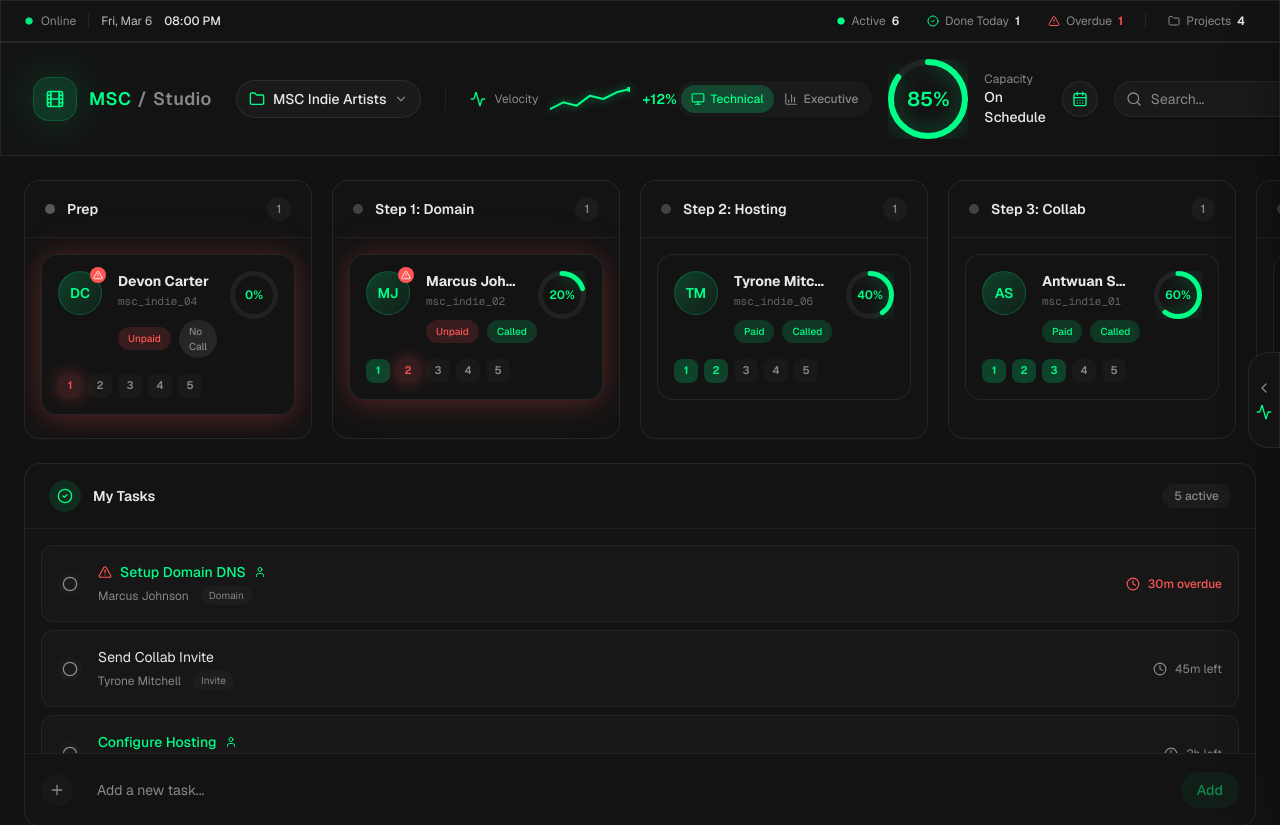
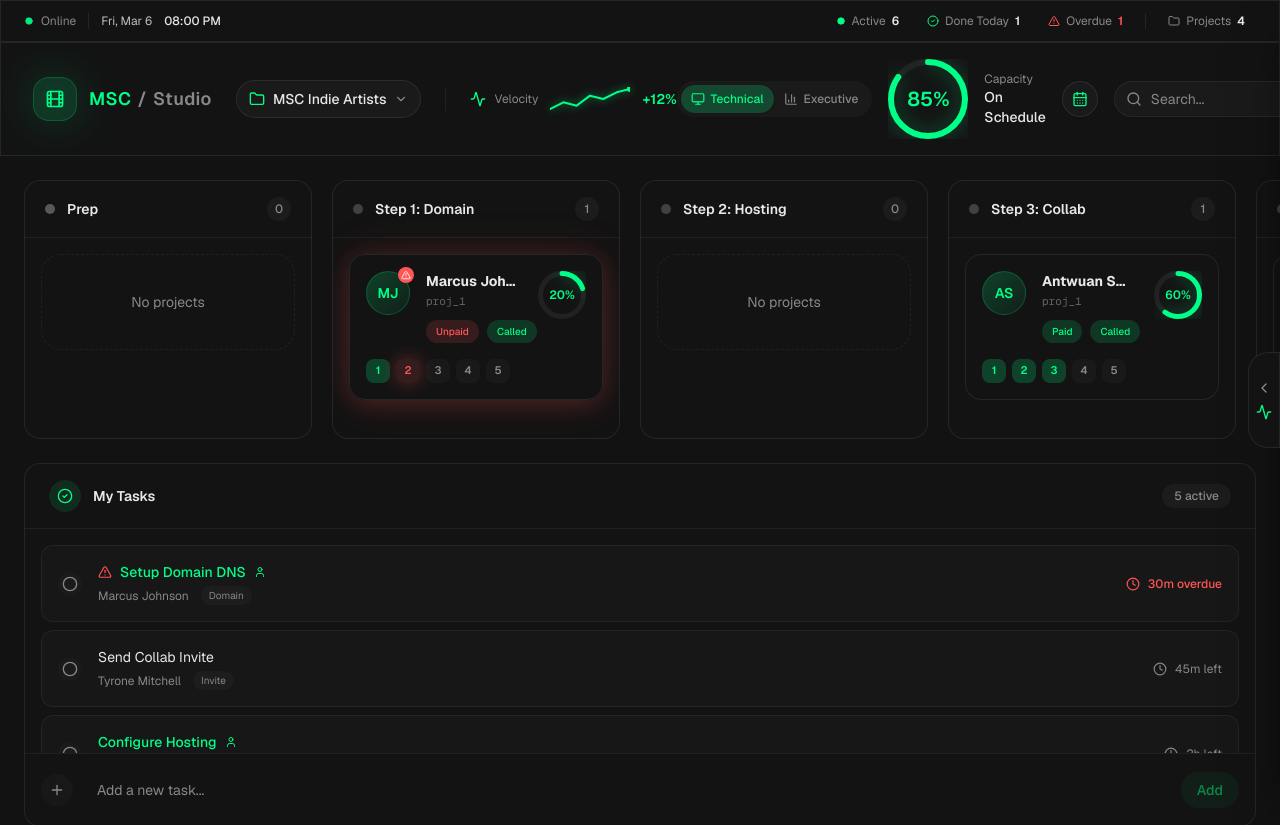
Before and after one commit to jonbeatz/v0-msc-crm-dashboard-design, a Next.js app: page / in a window 1280 px wide. Shown: the top 825 px of the page. Built offline with nearby package versions, Linux system fonts and the light colour scheme.

Commit message:
fix: wire projects to filter clients by project
Update client filtering logic to use project IDs and filter clients based on selected project.

Co-authored-by: JonBeatz <32208102+jonbeatz@users.noreply.github.com>

```diff
--- a/app/page.tsx
+++ b/app/page.tsx
@@ -28,15 +28,25 @@ export default function CRMDashboard() {
   const [selectedProjectId, setSelectedProjectId] = useState(mockProjects[0]?.id || '')
 
   const filteredClients = useMemo(() => {
-    if (!searchQuery.trim()) return clients
+    let filtered = clients
 
-    const query = searchQuery.toLowerCase()
-    return clients.filter(
-      (client) =>
-        client.name.toLowerCase().includes(query) ||
-        client.projectId.toLowerCase().includes(query)
-    )
-  }, [clients, searchQuery])
+    // Filter by selected project
+    if (selectedProjectId) {
+      filtered = filtered.filter(client => client.projectId === selectedProjectId)
+    }
+
+    // Filter by search query
+    if (searchQuery.trim()) {
+      const query = searchQuery.toLowerCase()
+      filtered = filtered.filter(
+        (client) =>
+          client.name.toLowerCase().includes(query) ||
+          client.projectId.toLowerCase().includes(query)
+      )
+    }
+
+    return filtered
+  }, [clients, searchQuery, selectedProjectId])
 
   const handleClientSelect = (client: Client) => {
     setSelectedClient(client)
--- a/lib/crm-data.ts
+++ b/lib/crm-data.ts
@@ -60,7 +60,7 @@ export const mockClients: Client[] = [
   {
     id: '1',
     name: 'Antwuan Smith',
-    projectId: 'msc_indie_01',
+    projectId: 'proj_1',
     currentStep: 3,
     completedSteps: [true, true, true, false, false],
     consultingCall: true,
@@ -73,7 +73,7 @@ export const mockClients: Client[] = [
   {
     id: '2',
     name: 'Marcus Johnson',
-    projectId: 'msc_indie_02',
+    projectId: 'proj_1',
     currentStep: 1,
     completedSteps: [true, false, false, false, false],
     consultingCall: true,
@@ -86,7 +86,7 @@ export const mockClients: Client[] = [
   {
     id: '3',
     name: 'Keisha Williams',
-    projectId: 'msc_indie_03',
+    projectId: 'proj_1',
     currentStep: 4,
     completedSteps: [true, true, true, true, false],
     consultingCall: true,
@@ -99,7 +99,7 @@ export const mockClients: Client[] = [
   {
     id: '4',
     name: 'Devon Carter',
-    projectId: 'msc_indie_04',
+    projectId: 'proj_2',
     currentStep: 0,
     completedSteps: [false, false, false, false, false],
     consultingCall: false,
@@ -112,7 +112,7 @@ export const mockClients: Client[] = [
   {
     id: '5',
     name: 'Jasmine Lee',
-    projectId: 'msc_indie_05',
+    projectId: 'proj_2',
     currentStep: 5,
     completedSteps: [true, true, true, true, true],
     consultingCall: true,
@@ -125,7 +125,7 @@ export const mockClients: Client[] = [
   {
     id: '6',
     name: 'Tyrone Mitchell',
-    projectId: 'msc_indie_06',
+    projectId: 'proj_3',
     currentStep: 2,
     completedSteps: [true, true, false, false, false],
     consultingCall: true,
```
